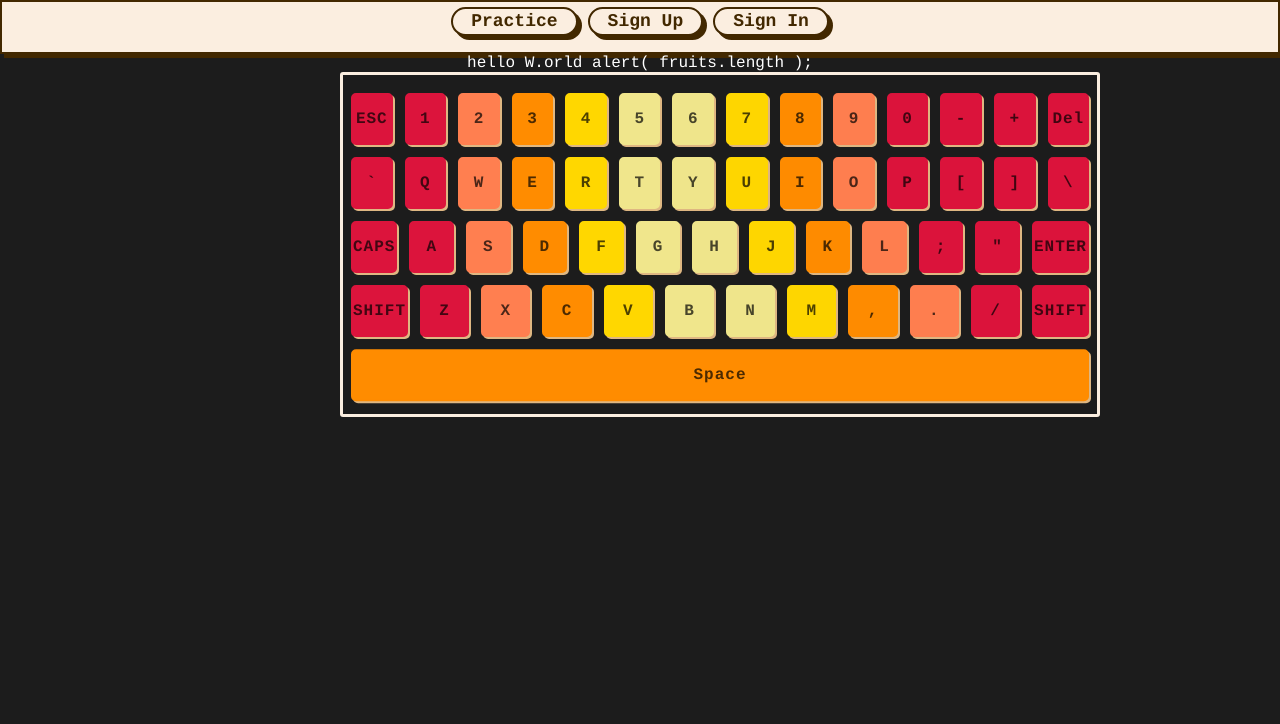
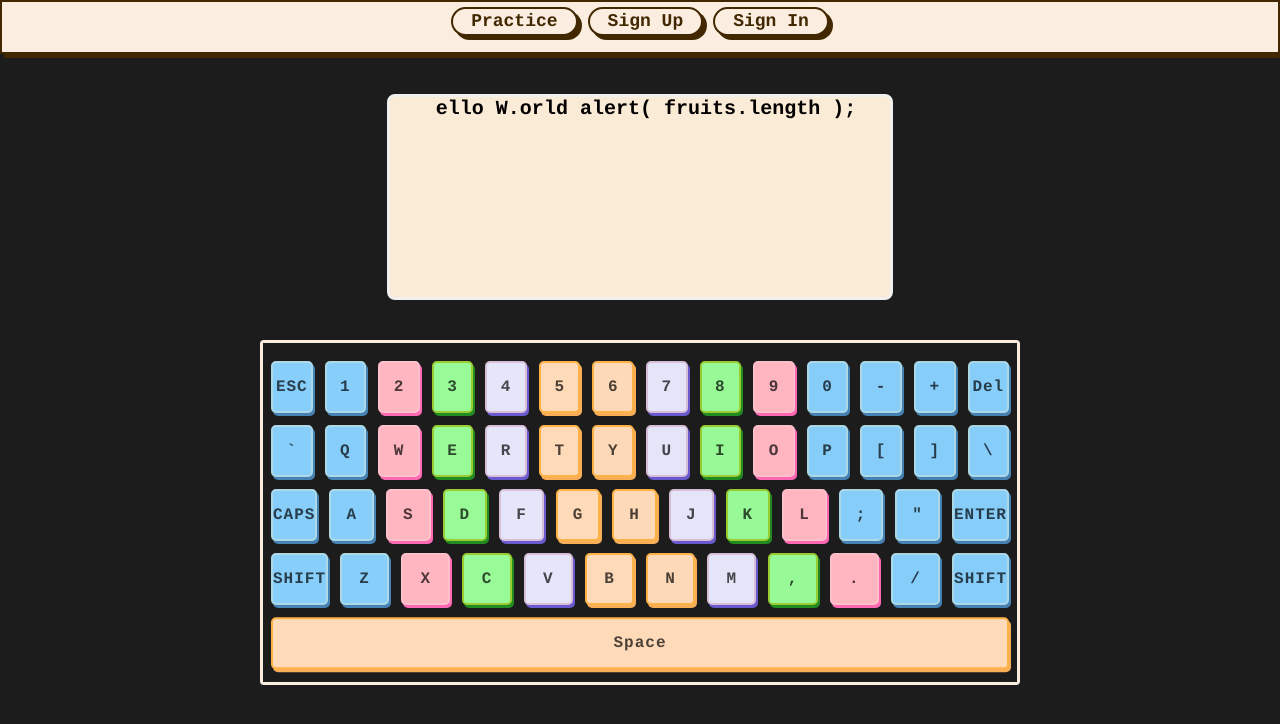
Before and after one commit to zao4nik/keyboardapp, a React (Create React App) app in the folder client/: page /game_page in a window 1280 px wide. Both pictures are taken after a click on the button "Start". Shown: the top 724 px of the page. Built offline with nearby package versions, Linux system fonts and the light colour scheme; no server answers.

Commit message:
new update

```diff
--- a/client/src/components/Keyboard/Keyboard.css
+++ b/client/src/components/Keyboard/Keyboard.css
@@ -1,18 +1,16 @@
 .keyboard-container {
-  margin-left:340px;
   width: 760px;
   height: 345px;
   display: flex;
   flex-direction: column;
   align-items: center;
+  border-radius:4px;
   justify-content: center;
-  border-radius: 3px;
   background: linear-gradient(to right, #fbeee0 100%, #fbeee0 100%) 0 0/100% 3px no-repeat,
   linear-gradient(to bottom,#fbeee0 100%, #fbeee0 100%) 100% 0/3px 100% no-repeat,
   linear-gradient(to right, #fbeee0 100%, #fbeee0 100%) 100% 100%/100% 3px no-repeat,
   linear-gradient(to bottom, #fbeee0 100%, #fbeee0 100%) 0 100%/3px 100% no-repeat;
   animation: anim-ramka-6 8s cubic-bezier(0.0, 0.0, 1.0, 1.0) 1 running;
-
 }
   @keyframes anim-ramka-6 {
   0% {
@@ -49,9 +47,9 @@
   li {
     height: 3em;
     width: 6em;
-    border: 2px solid #f1ebe3;
+    /* border: 2px solid #f1ebe3; */
     color: rgba(0,0,0,0.7);
-    box-shadow: #dfb782 2px 2px 0 0;
+    /* box-shadow: #dfb782 2px 2px 0 0; */
     border-radius: 0.4em;
     line-height: 3em;
     letter-spacing: 1px;
@@ -94,55 +92,59 @@
   }
 
   .pinky {
-    background-color: crimson;
-    border: 2px solid crimson;
+    box-shadow: #4682B4 2px 3px 0 0;
+    background-color: LightSkyBlue;
+    border: 2px solid #ADD8E6
   }
   /* .pinky.selected {
     color: crimson;
   } */
 
   .ring {
-    background-color: coral;
-    border: 2px solid coral;
+    box-shadow: #FF69B4 2px 3px 0 0;
+    background-color: LightPink;
+    border: 2px solid #FFC0CB;
   }
   /* .ring.selected {
     color: coral;
   } */
 
   .middle {
-    background-color: darkorange;
-    border: 2px solid darkorange;
+    box-shadow: #228B22 2px 3px 0 0;
+    background-color: PaleGreen;
+    border: 2px solid #9ACD32;
   }
   /* .middle.selected {
     color: darkorange;
   } */
 
   .pointer1st {
-    background-color: gold;
-    border: 2px solid gold;
+    box-shadow: #6A5ACD 2px 3px 0 0;
+    background-color: Lavender;
+    border: 2px solid #D8BFD8;
   }
   /* .pointer1st.selected {
     color: gold;
   } */
 
   .pointer2nd {
-    background-color: khaki;
-    border: 2px solid khaki;
+    box-shadow: #f8af57 2px 3px 0 0;
+    background-color: PeachPuff;
+    border: 2px solid #FFB347;
   }
   /* .pointer2nd.selected {
     color: khaki;
   } */
 
   .pressed {
-    top: 4px;
-
-
+    top: 5px;
     color: #fff;
     }
   .space{
+    box-shadow: #f8af57 2px 3px 0 0;
     width: 100em;
-    background-color: darkorange;
-    border: 2px solid darkorange;
+    background-color: PeachPuff;
+    border: 2px solid #FFB347;
   }
   li.space.pressed {
 
--- a/client/src/components/Keyboard/Keybord.jsx
+++ b/client/src/components/Keyboard/Keybord.jsx
@@ -1,3 +1,4 @@
+/* eslint-disable no-console */
 /* eslint-disable no-unused-vars */
 /* eslint-disable jsx-a11y/no-noninteractive-tabindex */
 /* eslint-disable no-use-before-define */
--- a/client/src/components/Popup/Popup.jsx
+++ b/client/src/components/Popup/Popup.jsx
@@ -2,7 +2,7 @@
 import React from 'react';
 import './Popup.styles.css';
 
-export function Popup({ data, onClose }) {
+export function Popup({ data, onClose, incorrectCount }) {
   return (
     <div className="popup">
       <div className="popup-container">
@@ -11,7 +11,8 @@ export function Popup({ data, onClose }) {
           Right:
           {data.rightCount}
 
-          Wrong: ?
+          Wrong:
+          {incorrectCount}
 
           Time:
           {data.timeGame}
--- a/client/src/components/Typing/Typing.css
+++ b/client/src/components/Typing/Typing.css
@@ -3,8 +3,40 @@
     flex-direction: column;
     align-items: center;
 }
+.btn-start{
+  margin: 40px;
+}
 .conterbox{
+    margin: 40px;
     width: 500px;
     height: 200px;
-    border: 2px solid coral;
+    border: 3px solid rgb(241, 240, 239);
+    border-radius:8px;
+    background-color: antiquewhite;
 }
+.blinking-cursor {
+    animation: blink 0.8s linear infinite;
+    visibility: visible;
+    color: rgb(7, 2, 11);
+    background-color: LightSkyBlue;
+  }
+
+  @keyframes blink {
+    50% {
+      opacity: 0;
+    }
+  }
+
+  .correct {
+    color: #228B22;
+  }
+
+  .incorrect {
+    color: rgb(5, 0, 0);
+    background-color:LightPink;
+  }
+  span {
+    color: rgb(3, 0, 0);
+    font-size: 20px;
+    font-weight: bold;
+  }
--- a/client/src/components/Typing/Typing.jsx
+++ b/client/src/components/Typing/Typing.jsx
@@ -4,6 +4,7 @@
 import React, { useState, useEffect, useCallback } from 'react';
 import { createPortal } from 'react-dom';
 import { Popup } from '../Popup/Popup';
+import './Typing.css';
 
 export function Typing() {
   const [data] = useState(() => 'hello W.orld alert( fruits.length );'.split(''));
@@ -13,7 +14,7 @@ export function Typing() {
   const [isHidden, setIsHidden] = useState(false);
   const [seconds, setSeconds] = useState(0);
   const [stats, setStats] = useState({
-    rightCount: 0,
+    rightCount: -1,
     clickCount: 0,
     timeGame: 0,
   });
@@ -28,13 +29,25 @@ export function Typing() {
       setCorrectChars((prevCorrectChars) => [...prevCorrectChars, currentIndex]);
       if (currentIndex === data.length - 1) {
         setIsHidden(true);
-        setStats((prevStats) => ({ ...prevStats, timeGame: seconds }));
+        setStats((prevStats) => ({
+          ...prevStats,
+          rightCount: prevStats.rightCount + 1,
+          timeGame: seconds,
+        }));
       } else {
         setCurrentIndex((prevIndex) => prevIndex + 1);
-        setStats((prevStats) => ({ ...prevStats, clickCount: prevStats.clickCount + 1 }));
+        setStats((prevStats) => ({
+          ...prevStats,
+          clickCount: prevStats.clickCount + 1,
+          rightCount: prevStats.rightCount + 1,
+        }));
       }
     } else if (currentIndex <= data.length - 1 && event.key !== 'Shift') {
       setIncorrectChars((prevIncorrectChars) => [...prevIncorrectChars, currentIndex]);
+      setStats((prevStats) => ({
+        ...prevStats,
+        clickCount: prevStats.clickCount + 1,
+      }));
     }
   }, [currentIndex, data, gameStarted, isHidden, seconds]);
 
@@ -57,7 +70,7 @@ export function Typing() {
   }, [gameStarted, isHidden]);
   const restartGame = useCallback(() => {
     setStats({
-      rightCount: 0,
+      rightCount: -1,
       clickCount: 0,
       timeGame: 0,
     });
@@ -77,24 +90,20 @@ export function Typing() {
     if (!gameStarted) {
       return (
         <div>
-          <button type="button" onClick={startGame}>Start</button>
+          <button className="btn-start" type="button" onClick={startGame}>Start</button>
         </div>
       );
     }
     if (!isHidden) {
       return (
-        <div tabIndex={0}>
-          <div>
+        <div tabIndex={0} className="superbox">
+          <div className="conterbox">
             {data.map((char, index) => (
               <span
                 key={index}
-                style={{
-                  backgroundColor: correctChars.includes(index)
-                    ? 'green'
-                    : incorrectChars.includes(index)
-                      ? 'red'
-                      : 'transparent',
-                }}
+                className={`${index === currentIndex ? 'blinking-cursor' : ''} ${
+                  correctChars.includes(index) ? 'correct' : ''
+                } ${incorrectChars.includes(index) ? 'incorrect' : ''}`}
               >
                 {char}
               </span>
@@ -105,7 +114,7 @@ export function Typing() {
     }
     return (
       createPortal(
-        <Popup data={stats} onClose={() => restartGame()} />,
+        <Popup data={stats} onClose={() => restartGame()} incorrectCount={incorrectChars.length} />,
         document.body,
       )
     );
--- /dev/null
+++ b/client/src/screens/GamePage/GamePage.css
@@ -0,0 +1,5 @@
+.mainconteiner{
+    display: flex;
+    flex-direction: column;
+    align-items: center;
+}
--- a/client/src/screens/GamePage/GamePage.jsx
+++ b/client/src/screens/GamePage/GamePage.jsx
@@ -1,10 +1,11 @@
 import React from 'react';
 
 import { Keyboard, Portal, Typing } from '../../components';
+import './GamePage.css';
 
 export function GamePage() {
   return (
-    <div>
+    <div className="mainconteiner">
       <Portal />
       <Typing />
       <Keyboard />
```
Lines whose indentation alone changed are shown as unchanged.
